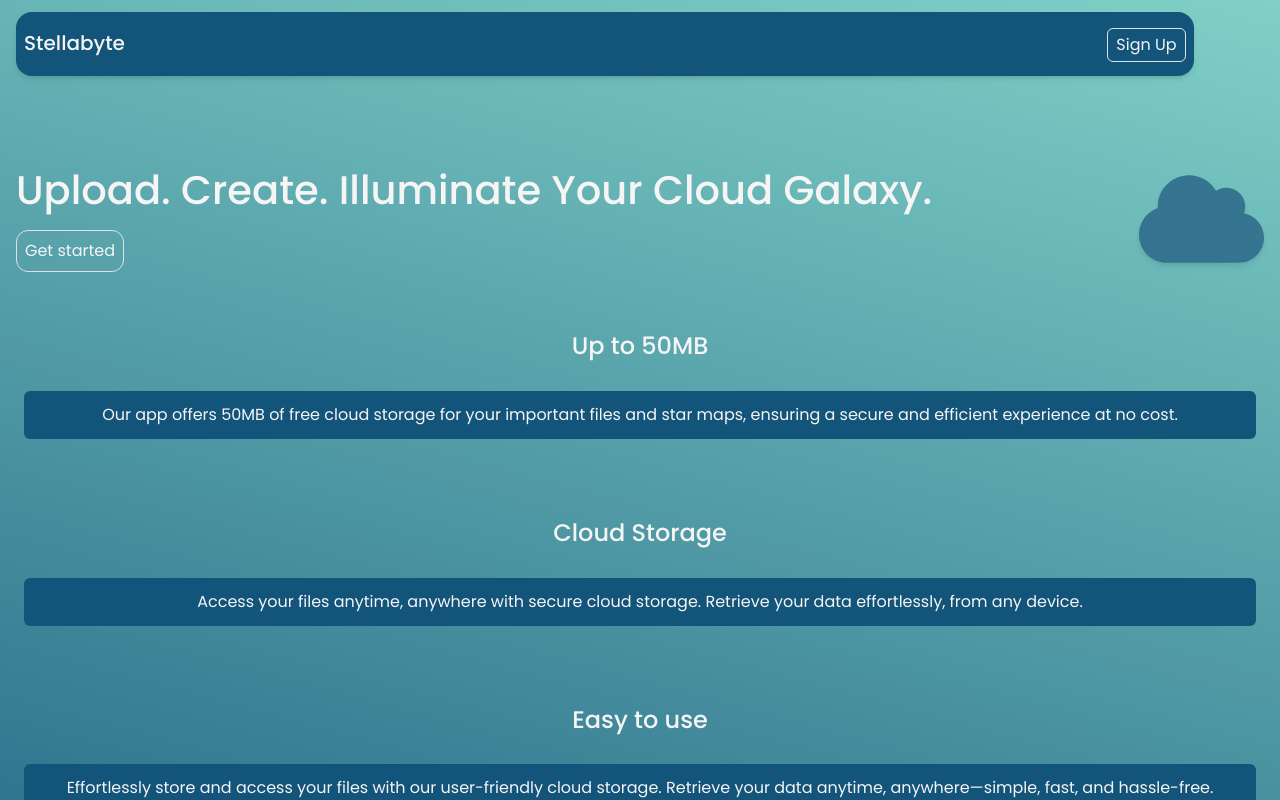
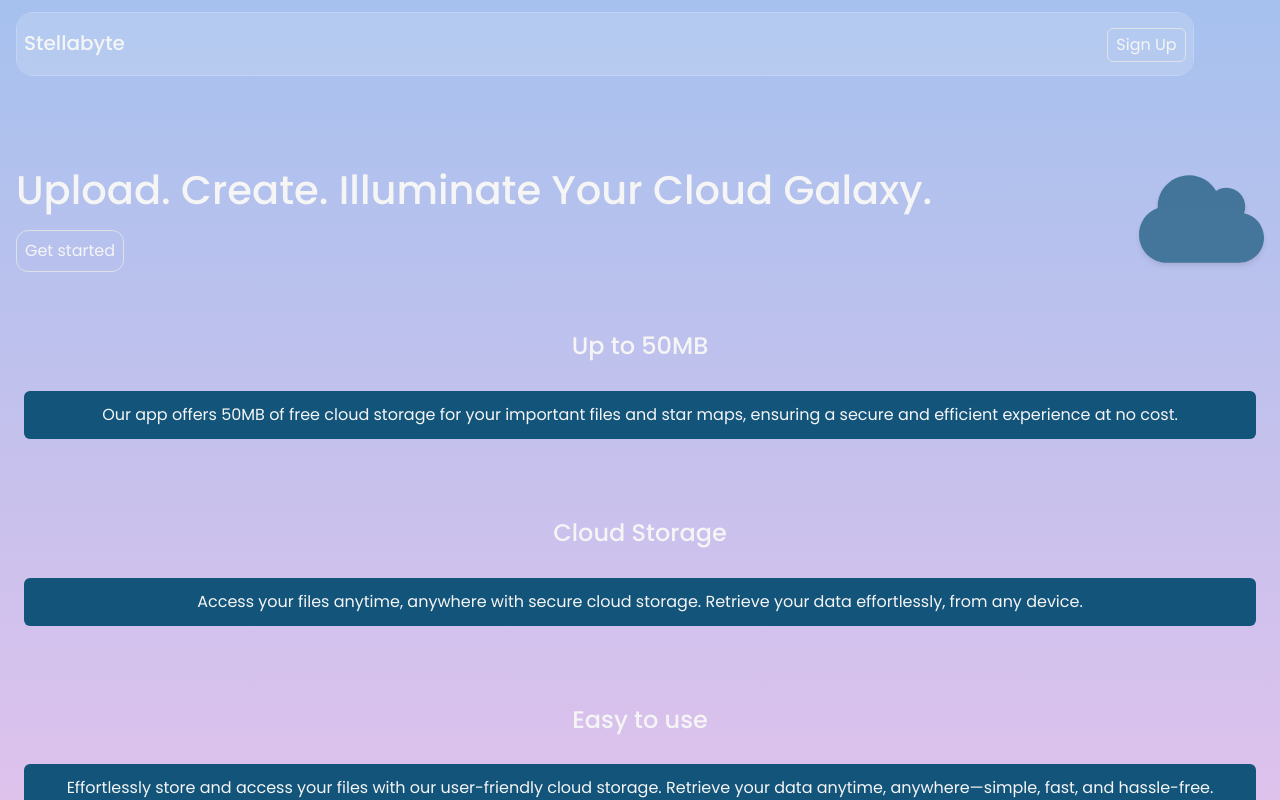
Before and after one commit to ZVKubajak/Stellabyte, a React (Vite) app in the folder client/: page / in a window 1280 px wide. Shown: the top 800 px of the page. Built offline with nearby package versions, Linux system fonts and the light colour scheme.

Commit message:
added glassmorphism to header

```diff
--- a/client/src/components/Header.tsx
+++ b/client/src/components/Header.tsx
@@ -21,12 +21,15 @@ const Header = () => {
   return (
     <div className="m-3 z-999">
       <header
-        className={`fixed top-3 w-[92%] flex flex-col justify-between items-center overflow-hidden rounded-2xl bg-[#13547a] transition-all duration-300 z-999 shadow-md ${
+        className={`fixed top-3 w-[92%] flex flex-col justify-between items-center overflow-hidden rounded-2xl transition-all duration-300 z-999 ${
           isOpen ? "h-[200px]" : "h-16"
         }`}
       >
+        {/* Glassmorphism background */}
+        <div className="absolute inset-0 glass z-0"></div> {/* Apply the glass effect to the background */}
+
         {/* Header content */}
-        <div className="w-full flex justify-between items-center p-2">
+        <div className="relative z-10 w-full flex justify-between items-center p-2">
           <h1
             onClick={() => navigate("/")}
             className="relative z-10 text-[whitesmoke] text-xl p-0 m-0"
@@ -55,7 +58,7 @@ const Header = () => {
 
         {/* Expandable content with box shadow */}
         <div
-          className={`w-full flex-grow flex flex-row justify-evenly text-[whitesmoke] pb-4 mt-3 z-999 transition-all duration-300 ${
+          className={`w-full flex-grow flex flex-row z-10 justify-evenly text-[whitesmoke] pb-4 mt-3 z-999 transition-all duration-300 ${
             isOpen ? "opacity-100" : "opacity-0"
           }`}
         >
--- a/client/src/index.css
+++ b/client/src/index.css
@@ -1,20 +1,28 @@
-@import url('https://fonts.googleapis.com/css2?family=Poppins:ital,wght@0,100;0,200;0,300;0,400;0,500;0,600;0,700;0,800;0,900;1,100;1,200;1,300;1,400;1,500;1,600;1,700;1,800;1,900&display=swap');
+@import url("https://fonts.googleapis.com/css2?family=Poppins:ital,wght@0,100;0,200;0,300;0,400;0,500;0,600;0,700;0,800;0,900;1,100;1,200;1,300;1,400;1,500;1,600;1,700;1,800;1,900&display=swap");
 
 @tailwind base;
 @tailwind components;
 @tailwind utilities;
 
 * {
-    font-family: "Poppins", sans-serif;
+  font-family: "Poppins", sans-serif;
 }
 
 body {
-
-    background-image: linear-gradient(15deg, #13547a 0%, #80d0c7 100%);
+  background-image: linear-gradient(to top, #fbc2eb 0%, #a6c1ee 100%);
 }
 
 /* TESTING */
 
 .testing {
-    z-index: -1;
+  z-index: -1;
 }
+
+.glass {
+  background: rgba(255, 255, 255, 0.15);
+  box-shadow: 0 8px 32px 0 rgba(31, 38, 135, 0.37);
+  backdrop-filter: blur(6px);
+  -webkit-backdrop-filter: blur(6px);
+  border-radius: 10px;
+  border: 1px solid rgba(255, 255, 255, 0.18);
+}
```
